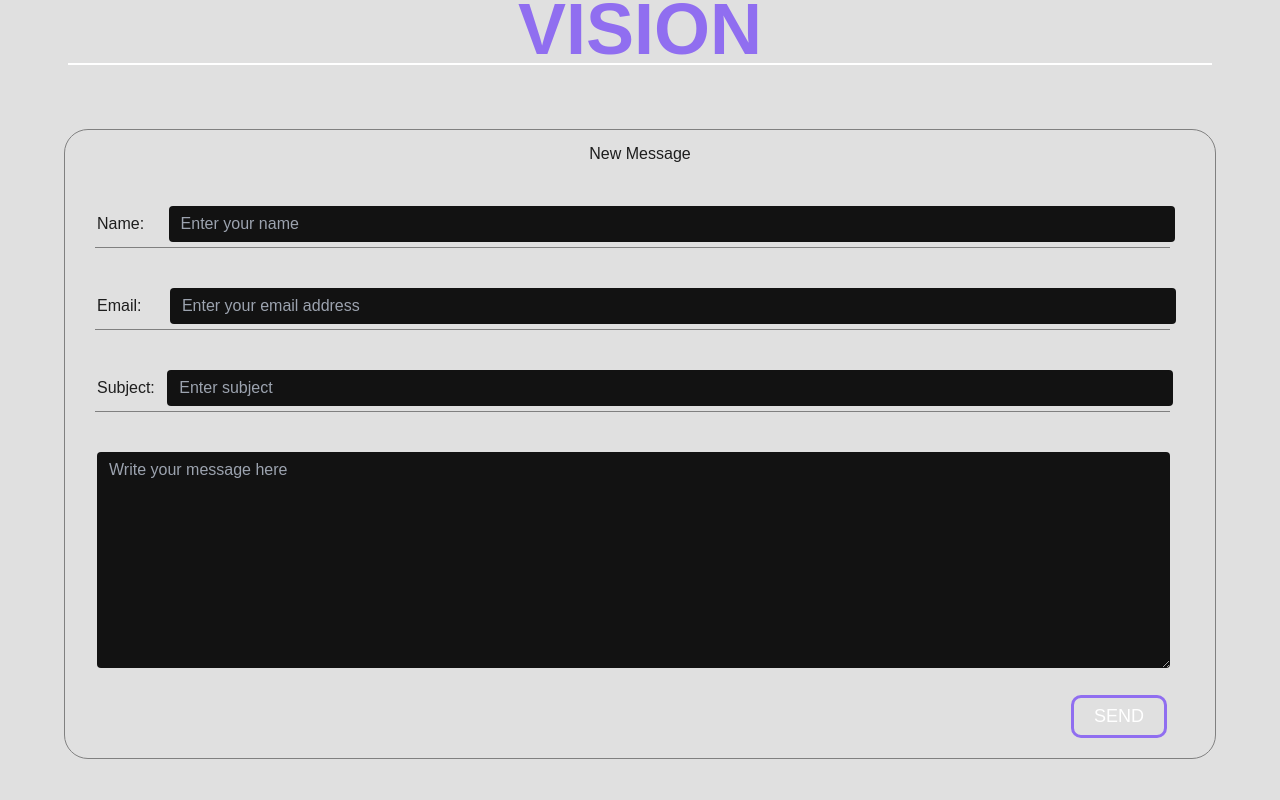
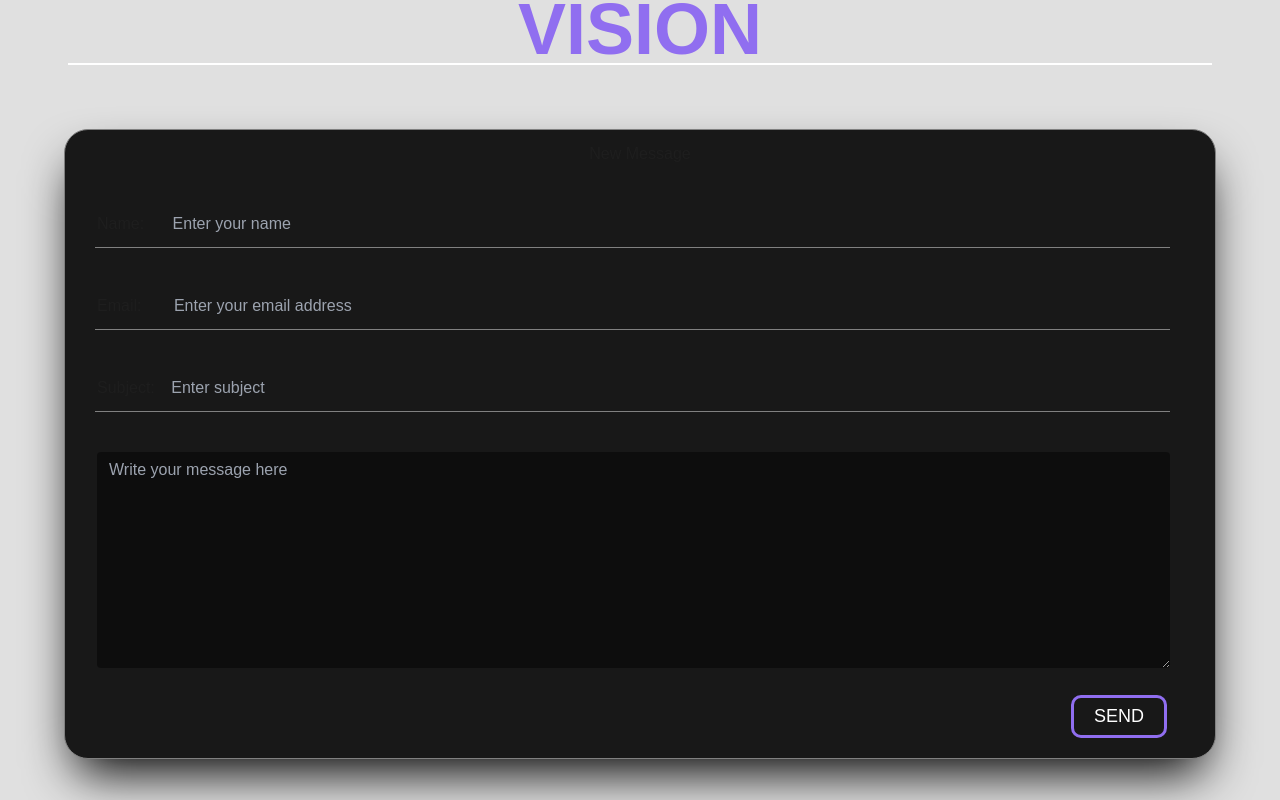
Before and after one commit to Abbbtle/kenneth-basjan-portfolio-website, a React (Vite) app: page / in a window 1280 px wide. Shown: the part 6540-7340 px from the top of the page. Built offline with nearby package versions, Linux system fonts and the light colour scheme.

Commit message:
finished desktop version of the contact form

```diff
--- a/src/components/Contact.jsx
+++ b/src/components/Contact.jsx
@@ -22,7 +22,7 @@ const Contact = () => {
   const handleSubmit = (e) => {
     e.preventDefault();
     console.log("Form submitted:", formData);
-    // You can add your form submission logic here
+    // Submission logic here
   };
 
   return (
@@ -34,14 +34,14 @@ const Contact = () => {
       </h2>
 
       {/* Contact Form */}
-      <div className='border-solid border-[#808080] border-[1px] rounded-3xl mx-16 mt-16'>
+      <div className='border-solid bg-[#181818] border-[#808080] border-[1px] rounded-3xl mx-16 mt-16 shadow-2xl shadow-black'>
         <h4 className='text-center mt-3'>New Message</h4>
 
         <form className="rounded-3xl" onSubmit={handleSubmit}>
           <div className="ml-8 mt-10">
             <label htmlFor="name">Name: </label>
             <input
-            className="appearance-none rounded ml-5 w-[90%] py-2 px-3 leading-tight focus:outline-none focus:shadow-outline"
+            className="appearance-none rounded ml-3 bg-transparent w-[90%] py-2 px-3 leading-tight focus:outline-none focus:shadow-outline"
             type="text"
             id="name"
             name="name"
@@ -55,11 +55,11 @@ const Contact = () => {
           <div className="ml-8 mt-10">
             <label htmlFor="name">Email: </label>
             <input
-            className="appearance-none rounded ml-6 w-[90%] py-2 px-3 leading-tight focus:outline-none focus:shadow-outline"
+            className="appearance-none rounded ml-4 bg-transparent w-[90%] py-2 px-3 leading-tight focus:outline-none focus:shadow-outline"
             type="email"
             id="email"
             name="email"
-            value={formData.name}
+            value={formData.email}
             onChange={handleChange}
             placeholder="Enter your email address"
           />
@@ -69,11 +69,11 @@ const Contact = () => {
           <div className="ml-8 mt-10">
             <label htmlFor="name">Subject: </label>
             <input
-            className="appearance-none rounded ml-2 w-[90%] py-2 px-3 leading-tight focus:outline-none focus:shadow-outline"
+            className="appearance-none rounded  bg-transparent w-[90%] py-2 px-3 leading-tight focus:outline-none focus:shadow-outline"
             type="text"
             id="subject"
             name="subject"
-            value={formData.name}
+            value={formData.subject}
             onChange={handleChange}
             placeholder="Enter subject"
           />
@@ -82,11 +82,11 @@ const Contact = () => {
 
           <div className="ml-8 mt-10">
             <textarea
-            className="appearance-none rounded text-[#1E1E1E]  w-[96%] py-2 px-3 leading-tight focus:outline-none focus:shadow-outline"
+            className="appearance-none rounded text-white bg-[#0D0D0D]  w-[96%] py-2 px-3 leading-tight focus:outline-none focus:shadow-outline"
             type="message"
             id="message"
             name="message"
-            value={formData.name}
+            value={formData.message}
             onChange={handleChange}
             placeholder="Write your message here"
             rows="10"
```
